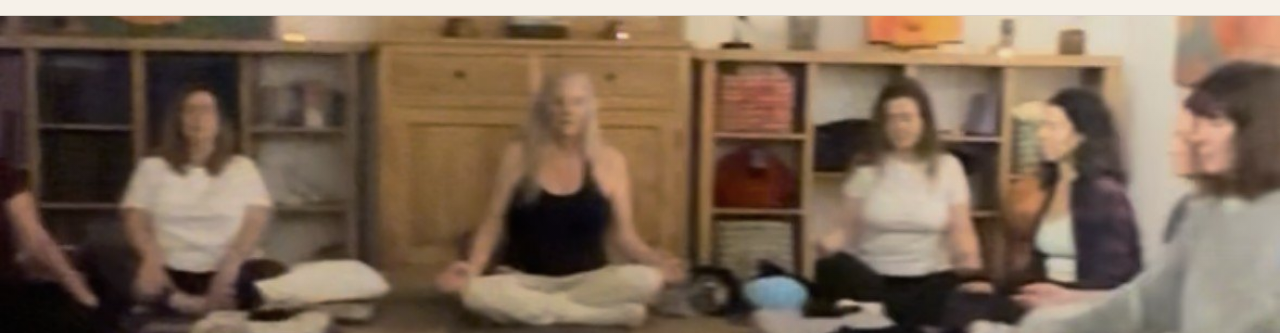
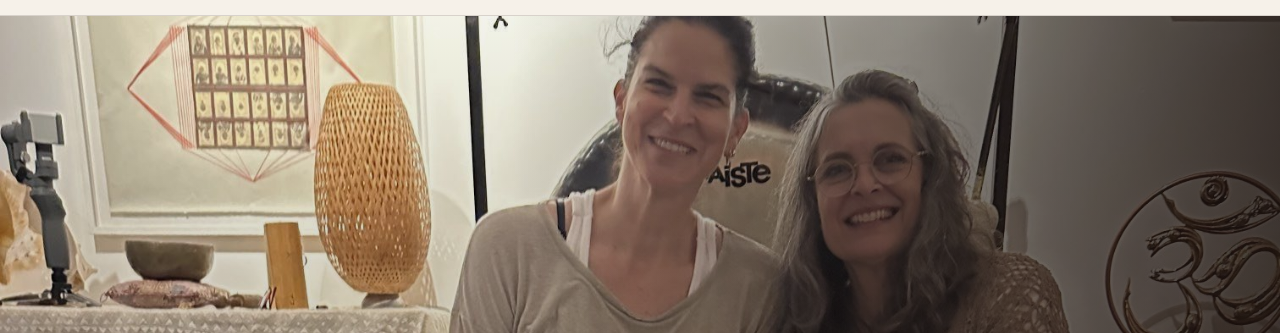
Before and after one commit to lihigerstner/lihi-yot, a plain HTML site: page sadnaot/breath-sound-healing-30-11.html in a window 1280 px wide. Shown: the part 70-403 px from the top of the page. Drawn offline with Linux system fonts and the light colour scheme.

Commit message:
30.11: תמונת הפתיחה – ליהי וג׳וליה בסטודיו
Co-Authored-By: Claude Opus 5.5 <noreply@anthropic.com>
Claude-Session: https://claude.ai/code/session_01RHXD8hxpDr3NqG7c1jDgJn

```diff
--- a/sadnaot/breath-sound-healing-30-11.html
+++ b/sadnaot/breath-sound-healing-30-11.html
@@ -125,6 +125,7 @@ img,video{max-width:100%}
 a{color:#7F622F}a:hover{color:#241A15}
 a:focus-visible{outline:2px solid #7F622F;outline-offset:3px}
 </style>
+<style>@media(max-width:700px){.hero-side{display:none}}</style>
 </head>
 <body>
 
@@ -147,8 +148,9 @@ a:focus-visible{outline:2px solid #7F622F;outline-offset:3px}
 
 <section style="position: relative; overflow: hidden; background: #1A1310; color: #F6F1E9; min-height: 820px; display: flex; align-items: flex-end;">
 <div style="position: absolute; top: 0; left: 0; width: 100%; height: min(100%, 150vw); overflow: hidden;">
-<img src="assets/event-circle.jpg" alt="נשים יושבות במעגל מול שורת קערות טיבטיות וקערות קריסטל בסטודיו בהרצליה" style="position: absolute; inset: 0; width: 100%; height: 100%; object-fit: cover; object-position: center 55%; display: block;">
-<div aria-hidden="true" style="position: absolute; inset: 0; background: linear-gradient(to bottom, rgba(26,19,16,0.05) 0%, rgba(26,19,16,0.12) 38%, rgba(26,19,16,0.75) 75%, #1A1310 100%);"></div>
+<img src="assets/duo-hero.jpg" alt="ליהי וג׳וליה מחייכות בסטודיו בהרצליה, עם גונג וקערות טיבטיות" style="position: absolute; inset: 0; width: 100%; height: 100%; object-fit: cover; object-position: center 22%; display: block;">
+<div aria-hidden="true" style="position: absolute; inset: 0; background: linear-gradient(to bottom, rgba(26,19,16,0.05) 0%, rgba(26,19,16,0.2) 38%, rgba(26,19,16,0.82) 72%, #1A1310 100%);"></div>
+<div aria-hidden="true" class="hero-side" style="position: absolute; inset: 0; background: linear-gradient(to left, rgba(26,19,16,0.78) 0%, rgba(26,19,16,0.45) 30%, rgba(26,19,16,0) 60%);"></div>
 </div>
 <div style="position: relative; width: 100%; max-width: 1200px; margin: 0 auto; box-sizing: border-box; padding: 320px 24px 64px 24px; display: flex; flex-direction: column; gap: 16px;">
 <div style="font-size: 13px; font-weight: 600; letter-spacing: 0.3em; color: #C9A96A;">ערב נשימה · תנועה · סאונד</div>
```
Also changed, not shown: sadnaot/assets/duo-hero.jpg (added).
